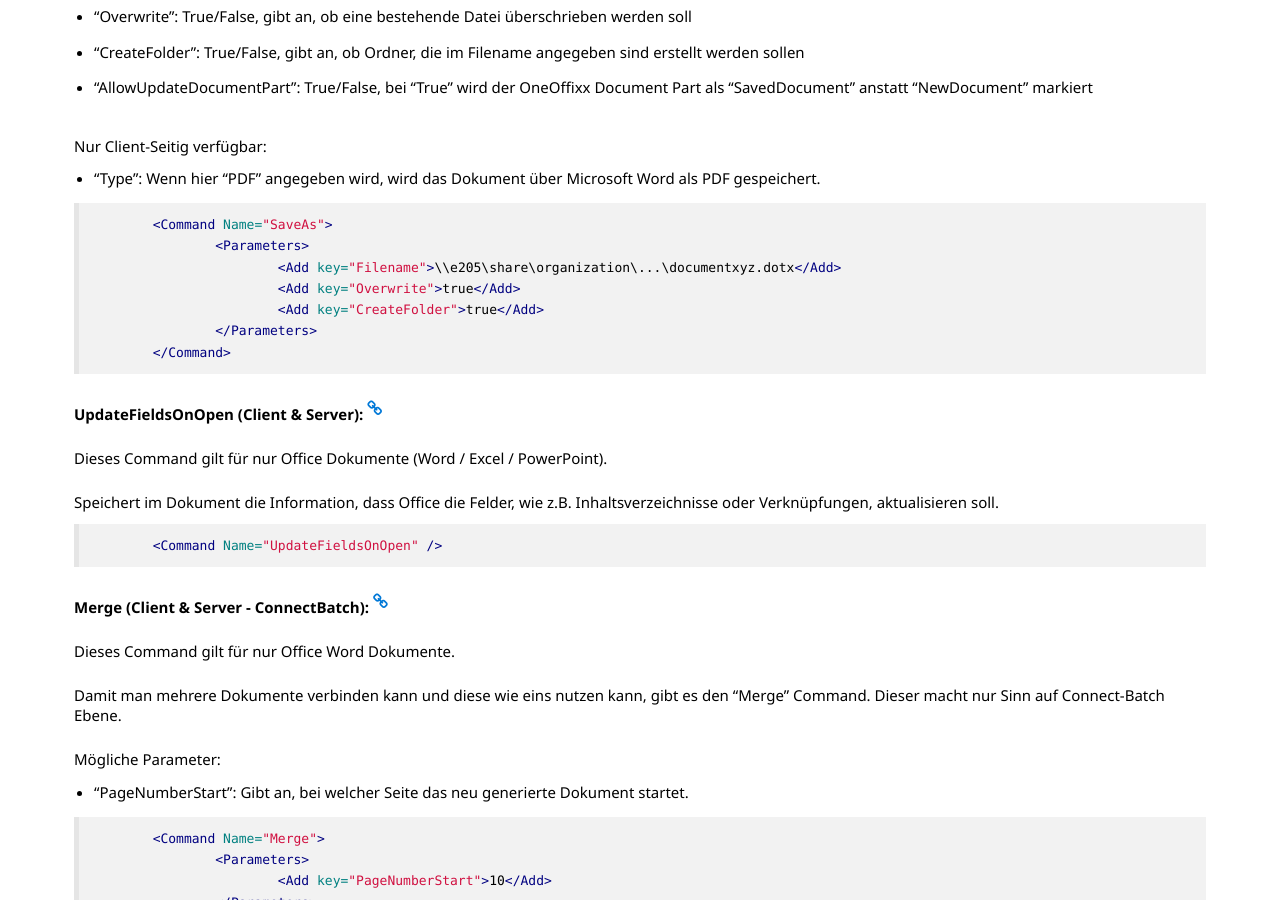
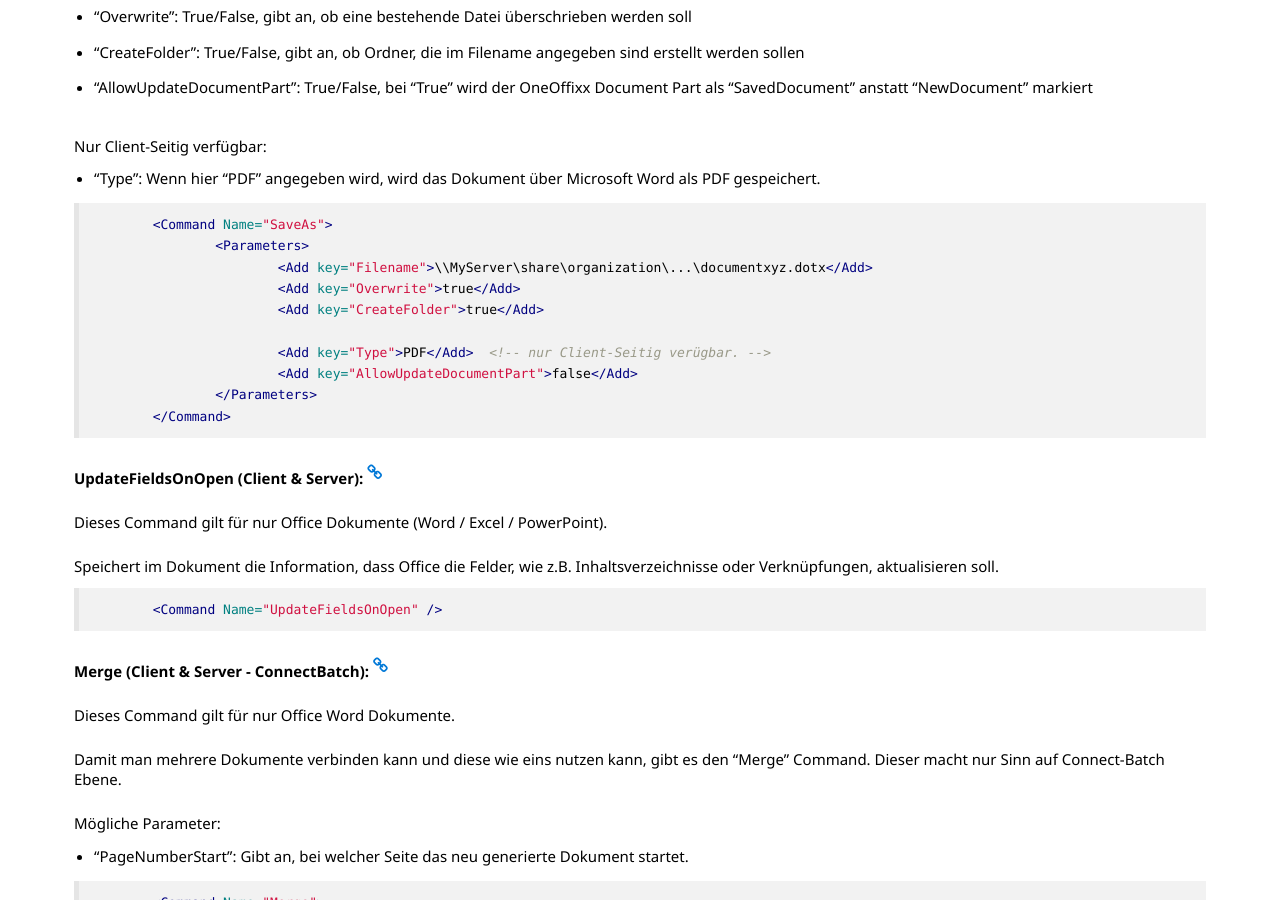
Before and after one commit to primesoft-group/oneoffixx-docs, a Jekyll site: the page built from _pages/connect/de/connect-commands.md, in a window 1280 px wide and 900 px high, scrolled down 2717 px. Built offline with Jekyll 4.4.1, drawn with Linux system fonts in a browser that asks for light colours; nearby versions of some CDN libraries; some web fonts are replaced.

Commit message:
Update connect-commands.md

````diff
--- a/_pages/connect/de/connect-commands.md
+++ b/_pages/connect/de/connect-commands.md
@@ -118,9 +118,12 @@ Nur Client-Seitig verfügbar:
 ```xml
 	<Command Name="SaveAs">
 		<Parameters>
-			<Add key="Filename">\\e205\share\organization\...\documentxyz.dotx</Add>
+			<Add key="Filename">\\MyServer\share\organization\...\documentxyz.dotx</Add>
 			<Add key="Overwrite">true</Add>
 			<Add key="CreateFolder">true</Add>
+
+			<Add key="Type">PDF</Add>  <!-- nur Client-Seitig verügbar. -->
+			<Add key="AllowUpdateDocumentPart">false</Add>
 		</Parameters>
 	</Command>
 ```
````
